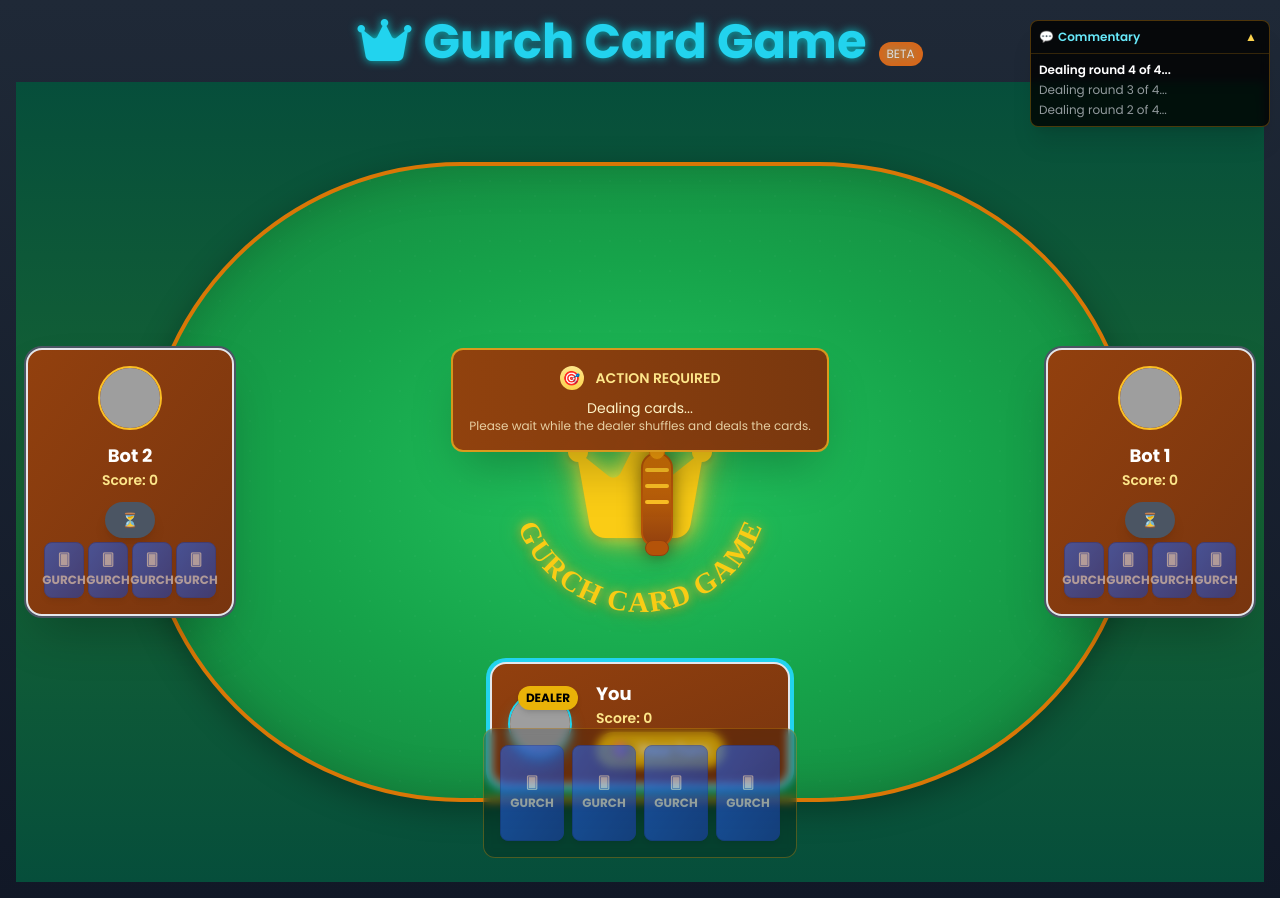
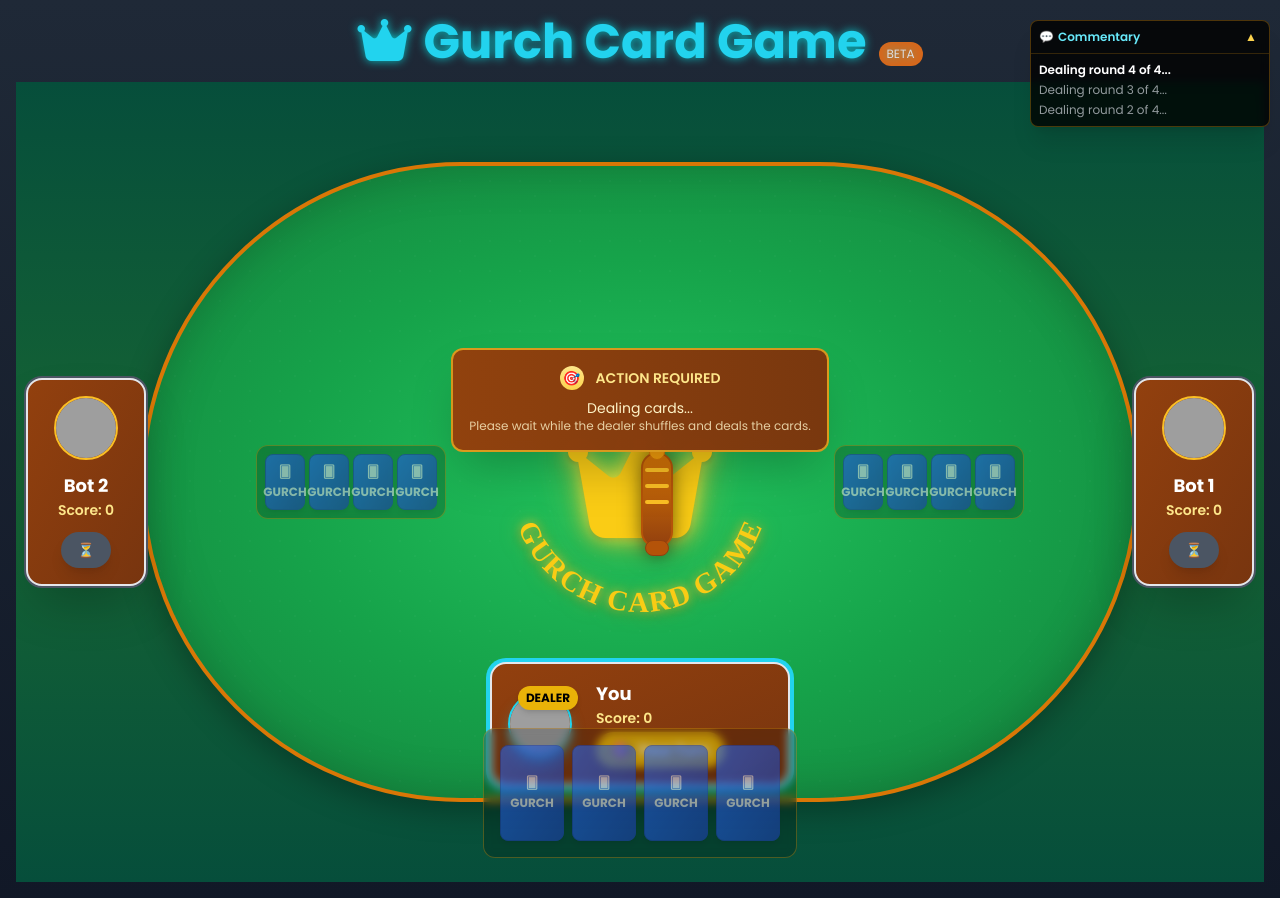
Before and after one commit to peka01/gurch, a React (Vite) app: page / in a window 1280 px wide. Both pictures are taken after a click on the button "Start Game". Built offline with nearby package versions, Linux system fonts and the light colour scheme; grey boxes are pictures that could not be loaded.

Commit message:
Implement visual card dealing for bot players in GameBoard.tsx, positioning cards outside player boxes for improved clarity. Remove previous card dealing logic from PlayerDisplay.tsx to streamline the display and enhance gameplay experience.

```diff
--- a/src/components/GameBoard.tsx
+++ b/src/components/GameBoard.tsx
@@ -2622,6 +2622,50 @@ const GameBoard: React.FC<GameBoardProps> = ({ players: initialPlayers, onQuit }
                 </div>
               )}
 
+      {/* Bot Players Dealing Cards - Outside their boxes */}
+      {isDealing && gameState.players.filter(player => !player.isHuman).map((player, index) => {
+        const botIndex = gameState.players.findIndex(p => p.id === player.id);
+        const position = playerPositions[botIndex];
+        if (!position) return null;
+
+        let dealingAreaClass = "absolute flex justify-center items-center space-x-1 z-50";
+
+        // Position dealing cards outside each bot's player box
+        if (position.class.includes('top')) {
+          dealingAreaClass += " top-40 left-1/2 transform -translate-x-1/2";
+        } else if (position.class.includes('left')) {
+          dealingAreaClass += " left-60 top-1/2 transform -translate-y-1/2";
+        } else if (position.class.includes('right')) {
+          dealingAreaClass += " right-60 top-1/2 transform -translate-y-1/2";
+        }
+
+        return (
+          <div key={`bot-dealing-${player.id}`} className={dealingAreaClass}>
+            <div className="flex justify-center items-center space-x-1 bg-black/20 rounded-xl p-2 backdrop-blur-sm border border-amber-500/30">
+              {/* Show face-down cards being dealt */}
+              {dealingCards[player.id]?.map((card, cardIndex) => (
+                <CardComponent
+                  key={`dealing-${card.rank}-${card.suit}-${cardIndex}`}
+                  card={card}
+                  faceDown={true}
+                  small={true}
+                  isPlayable={false}
+                />
+              ))}
+              {/* Show face-up card if it's been dealt */}
+              {faceUpCards[player.id] && (
+                <CardComponent
+                  key={`faceup-${faceUpCards[player.id].rank}-${faceUpCards[player.id].suit}`}
+                  card={faceUpCards[player.id]}
+                  small={true}
+                  isPlayable={false}
+                />
+              )}
+            </div>
+          </div>
+        );
+      })}
+
       {/* Human Player's Hand Cards Only */}
       <div className="absolute bottom-4 sm:bottom-6 left-0 right-0 flex justify-center z-40">
         <div className="flex justify-center items-center space-x-1 sm:space-x-2 bg-black/20 rounded-xl p-2 sm:p-4 backdrop-blur-sm border border-amber-500/30">
--- a/src/components/PlayerDisplay.tsx
+++ b/src/components/PlayerDisplay.tsx
@@ -114,42 +114,7 @@ const PlayerDisplay: React.FC<PlayerDisplayProps> = ({ player, isCurrentPlayer,
           )}
         </div>
 
-        {/* Visual dealing cards for portrait layout only (no card count) */}
-        {!useLandscapeLayout && !isBottomPlayer && (
-          <div className="flex items-center space-x-1 mt-1 justify-center">
-            {/* Show visual dealing cards */}
-            {isDealing ? (
-              <>
-                {/* Show face-down cards being dealt */}
-                {dealingCards?.map((card, index) => (
-                  <div key={`dealing-${card.rank}-${card.suit}-${index}`} className="relative z-50">
-                    <CardComponent
-                      card={card}
-                      faceDown={true}
-                      small={true}
-                      isPlayable={false}
-                    />
-                  </div>
-                ))}
-                {/* Show face-up card if it's been dealt */}
-                {faceUpDealingCard && (
-                  <div key={`faceup-${faceUpDealingCard.rank}-${faceUpDealingCard.suit}`} className="relative z-50">
-                    <CardComponent
-                      card={faceUpDealingCard}
-                      small={true}
-                      isPlayable={false}
-                    />
-                  </div>
-                )}
-              </>
-            ) : (
-              /* Show normal face-up card when not dealing */
-              gamePhase === GamePhase.DEALING && faceUpCard && (
-                <CardComponent card={faceUpCard} small={true} />
-              )
-            )}
-          </div>
-        )}
+        {/* No dealing cards shown inside player boxes - they're now displayed outside */}
 
         {/* Show swapping cards with animation */}
         {swappingCards && swappingCards.length > 0 && (
```
